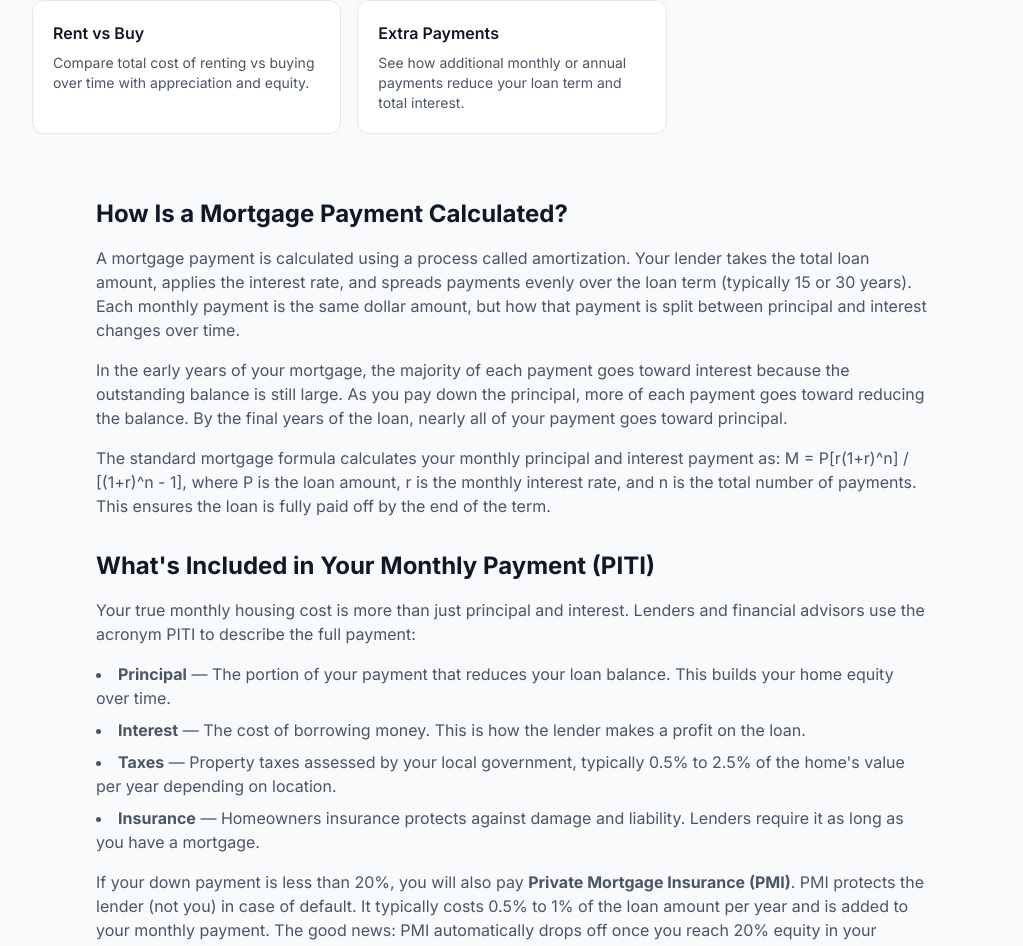
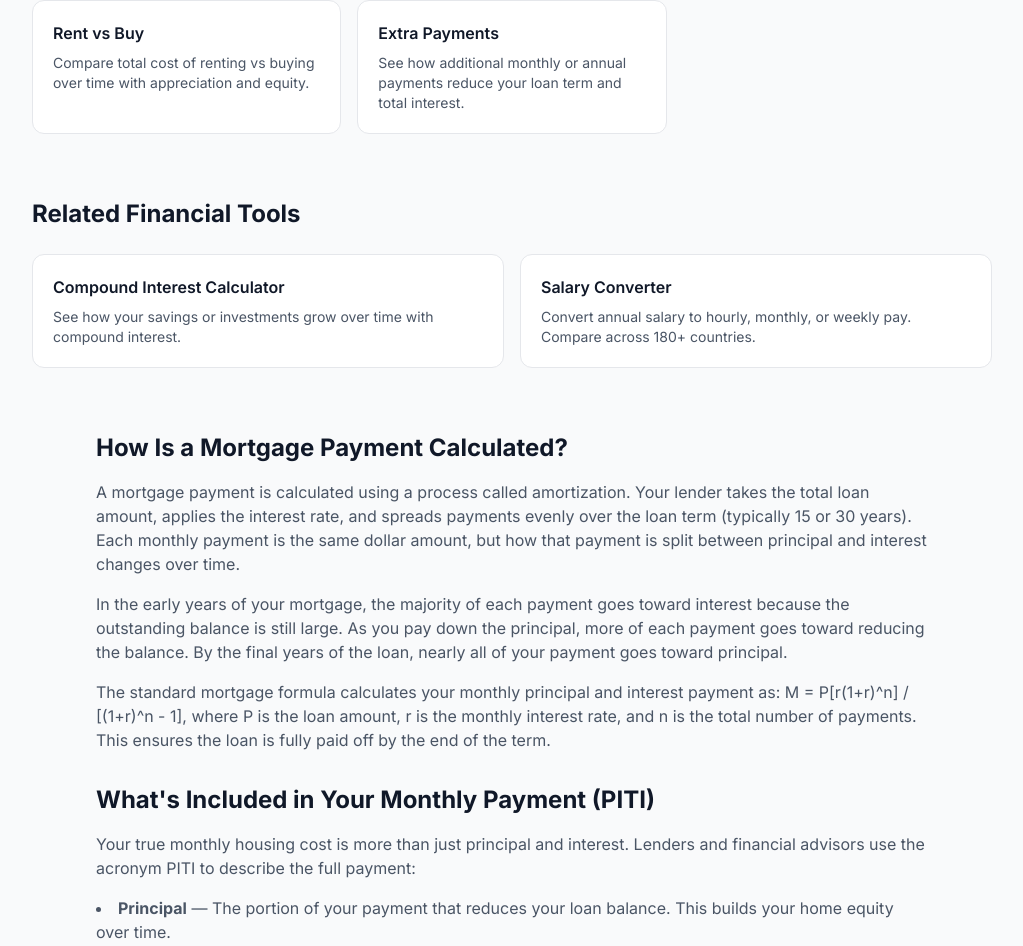
Before and after one commit to pondsoftware/mortgage-calculator, a Next.js app: page / in a window 1280 px wide. Shown: the part 2109-3055 px from the top of the page, without its empty margins (128-1151 px from the left). Built offline with nearby package versions, Linux system fonts and the light colour scheme.

Commit message:
Add Related Financial Tools section linking to Compound Interest and Salary Converter

```diff
--- a/src/app/page.tsx
+++ b/src/app/page.tsx
@@ -123,6 +123,21 @@ export default function Home() {
         </div>
       </section>
 
+      {/* Related Financial Tools */}
+      <section className="max-w-5xl mx-auto px-4 py-8 sm:px-6 lg:px-8">
+        <h2 className="text-2xl font-bold text-gray-900 mb-6">Related Financial Tools</h2>
+        <div className="grid grid-cols-1 sm:grid-cols-2 gap-4">
+          <a href="https://compoundinterestcalc.app" className="group bg-white rounded-xl border border-gray-200 p-5 hover:border-sky-300 hover:shadow-md transition">
+            <h3 className="font-semibold text-gray-900 group-hover:text-sky-600 transition mb-2">Compound Interest Calculator</h3>
+            <p className="text-sm text-gray-600">See how your savings or investments grow over time with compound interest.</p>
+          </a>
+          <a href="https://salaryconverter.net" className="group bg-white rounded-xl border border-gray-200 p-5 hover:border-sky-300 hover:shadow-md transition">
+            <h3 className="font-semibold text-gray-900 group-hover:text-sky-600 transition mb-2">Salary Converter</h3>
+            <p className="text-sm text-gray-600">Convert annual salary to hourly, monthly, or weekly pay. Compare across 180+ countries.</p>
+          </a>
+        </div>
+      </section>
+
       {/* Educational Content */}
       <section className="max-w-4xl mx-auto px-4 py-8 sm:px-6 lg:px-8">
         <h2 className="text-2xl font-bold text-gray-900 mb-4">How Is a Mortgage Payment Calculated?</h2>
```
